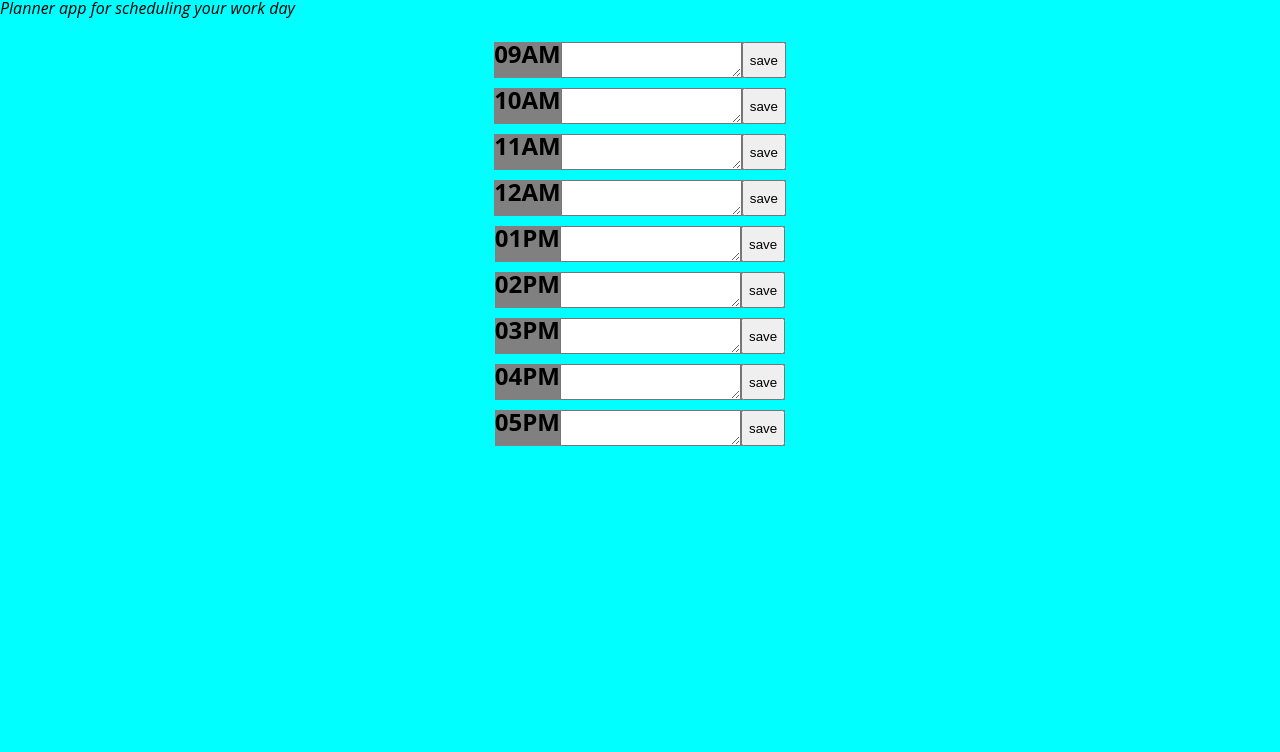
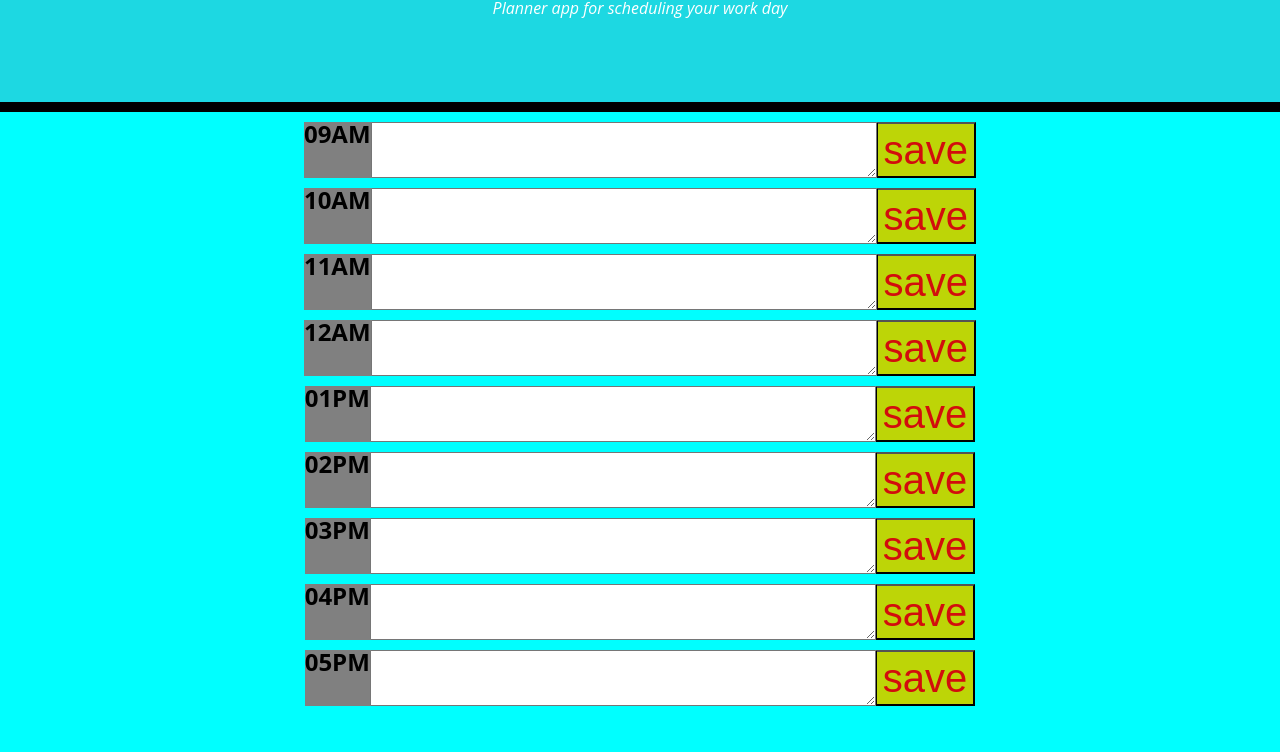
Before and after one commit to XBaderM/Day-Planner, a plain HTML site: page index.html in a window 1280 px wide. Shown: the part 48-800 px from the top of the page. Drawn offline with nearby package versions, Linux system fonts and the light colour scheme.

Commit message:
add savebutton styles and jumbotron

```diff
--- a/assets/css/styles.css
+++ b/assets/css/styles.css
@@ -29,3 +29,28 @@ h2{
     justify-content: center;
     columns: row;
 }
+
+textarea{
+    width: 500px;
+    height: 50px;
+}
+
+.jumbotron {
+    text-align: center;
+    background: hsl(183, 77%, 50%);
+    color: white;
+    border-radius: 0;
+    border-bottom: 10px solid black;
+    height: 150px;
+  }
+
+  .saveBtn {
+    border-left: 1px solid black;
+    background-color:  hsl(67, 94%, 43%);
+    font-size: 40px;
+    color: rgb(210, 13, 13);
+  }
+
+  .saveBtn:hover{
+    background-color: rgb(235, 4, 4);
+}
```
